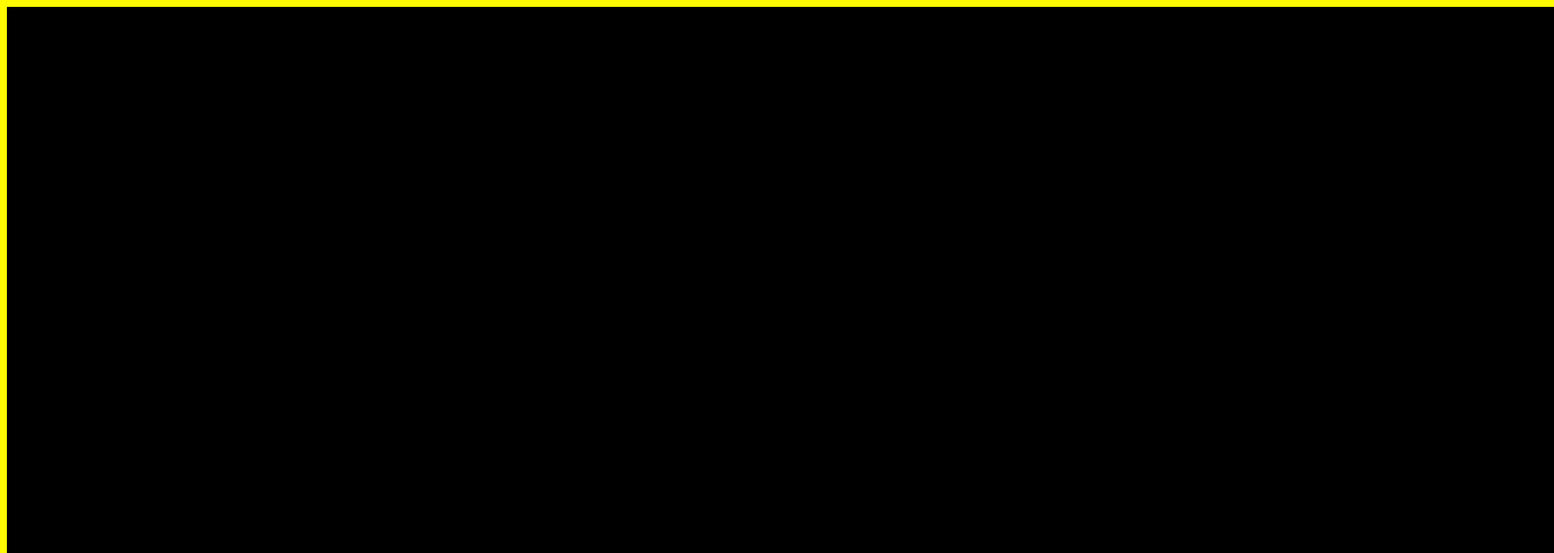
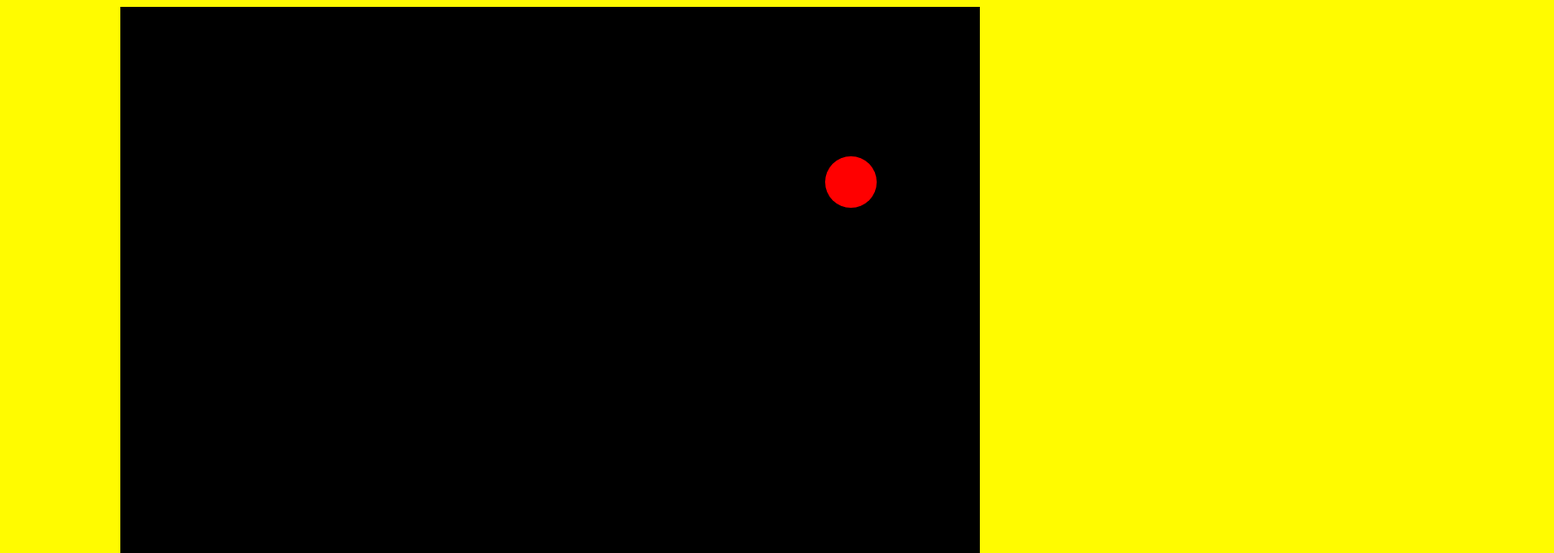
Before and after one commit to Lucasbfs/Bouncing-ball, a plain HTML site: page index.html in a window 1280 px wide. Shown: the top 644 px of the page at 86% size, 1808 px wide, since content can reach past the window. Drawn offline with Linux system fonts and the light colour scheme.

Commit message:
Update index.html

```diff
--- a/index.html
+++ b/index.html
@@ -8,7 +8,7 @@
 </head>
 
 <body>
-    <canvas id="gameCanvas" width="1800px" height="1100px"></canvas>
+    <canvas id="gameCanvas" width="1000px" height="900px"></canvas>
     <script src="actions.js"></script>
 </body>
 </html>
```
